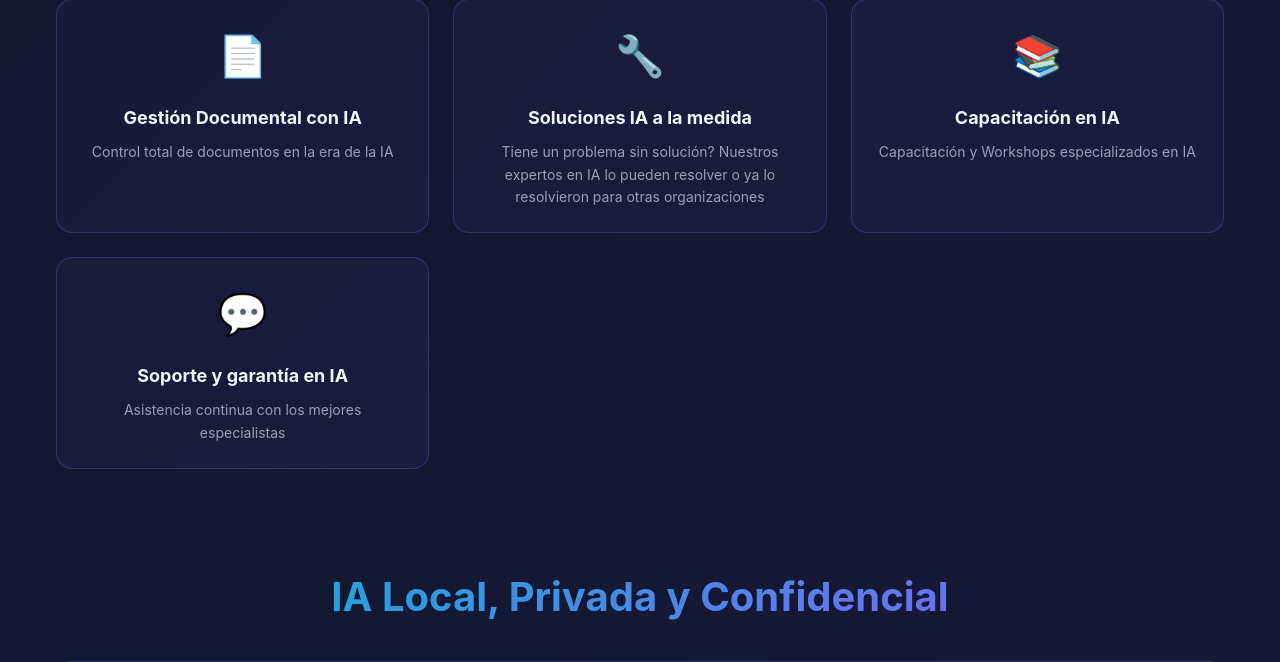
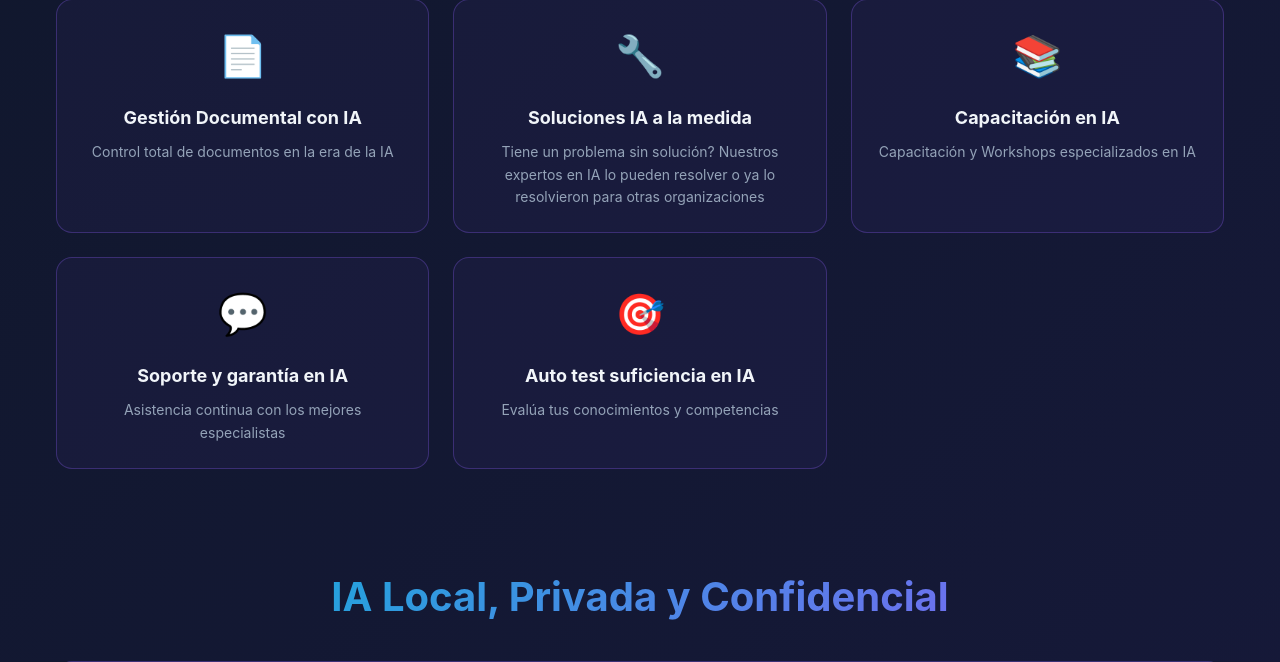
Before and after one commit to ricardoortegao/iaparaecuador, a PHP site: page / in a window 1280 px wide. Shown: the part 809-1471 px from the top of the page. Run offline with PHP 8.4, Linux system fonts and the light colour scheme.

Commit message:
Actualizacion automatica

```diff
--- a/public/index.php
+++ b/public/index.php
@@ -51,7 +51,9 @@ class IA {
                 'title' => 'IA Local, privada, confidencial sin internet',
                 'text' => 'Privacidad garantizada',
                 'modal_id' => 'modal-ia-local',
-                'section_link' => '#ia-local',
+                'section_link' => 'https://iasoloparami.com',
+                'section_link_external' => true,
+                'section_link_text' => 'Ver detalle y cotizador',
                 'modal_content' => [
                     'title' => 'IA Local, Privada y Confidencial',
                     'description' => 'Modelos de inteligencia artificial ejecutándose en tu propia infraestructura sin necesidad de internet',
@@ -167,7 +169,9 @@ class IA {
                 'title' => 'Capacitación en IA',
                 'text' => 'Capacitación y Workshops especializados en IA',
                 'modal_id' => 'modal-capacitacion',
-                'section_link' => '#capacitacion',
+                'section_link' => 'https://expertosenia.net',
+                'section_link_external' => true,
+                'section_link_text' => 'Abrir ExpertosEnIa.net',
                 'modal_content' => [
                     'title' => 'Capacitación y Desarrollo de Competencias en IA',
                     'description' => 'Programas de formación especializados para tu equipo',
@@ -201,6 +205,30 @@ class IA {
                         'Asesoría estratégica para nuevos casos de uso',
                         'Escalamiento rápido de recursos',
                         'Garantía de funcionamiento'
+                    ]
+                ]
+            ],
+            [
+                'icon' => '🎯',
+                'title' => 'Auto test suficiencia en IA',
+                'text' => 'Evalúa tus conocimientos y competencias',
+                'modal_id' => 'modal-test-ia',
+                'section_link' => 'https://expertosenia.net/test',
+                'section_link_external' => true,
+                'section_link_text' => 'Realizar Tests',
+                'modal_content' => [
+                    'title' => 'Tests de Suficiencia en Inteligencia Artificial',
+                    'description' => 'Evalúa tu nivel de conocimiento en diferentes áreas de IA con nuestros tests especializados',
+                    'points' => [
+                        'Test de Fundamentos de IA: conceptos básicos y terminología',
+                        'Test de Machine Learning: algoritmos y técnicas',
+                        'Test de Deep Learning: redes neuronales y arquitecturas',
+                        'Test de IA Generativa: LLMs, prompts y aplicaciones',
+                        'Test de Ética en IA: privacidad, sesgos y responsabilidad',
+                        'Test de IA Local: implementación y despliegue privado',
+                        'Resultados inmediatos con retroalimentación',
+                        'Certificado digital de competencias',
+                        'Recomendaciones personalizadas de capacitación'
                     ]
                 ]
             ]
@@ -700,7 +728,9 @@ class IA {
             }
             print '                </ul>'.L;
             print '                <div class="modal-actions">'.L;
-            print '                    <a href="'.$feature['section_link'].'" class="btn btn-primary modal-btn">Ver Sección Completa</a>'.L;
+            $linkText = isset($feature['section_link_text']) ? $feature['section_link_text'] : 'Ver Sección Completa';
+            $linkTarget = isset($feature['section_link_external']) && $feature['section_link_external'] ? ' target="_blank" rel="noopener noreferrer"' : '';
+            print '                    <a href="'.$feature['section_link'].'"'.$linkTarget.' class="btn btn-primary modal-btn">'.$linkText.'</a>'.L;
             print '                    <button class="btn btn-secondary modal-btn modal-close-btn">Cerrar</button>'.L;
             print '                </div>'.L;
             print '            </div>'.L;
```
